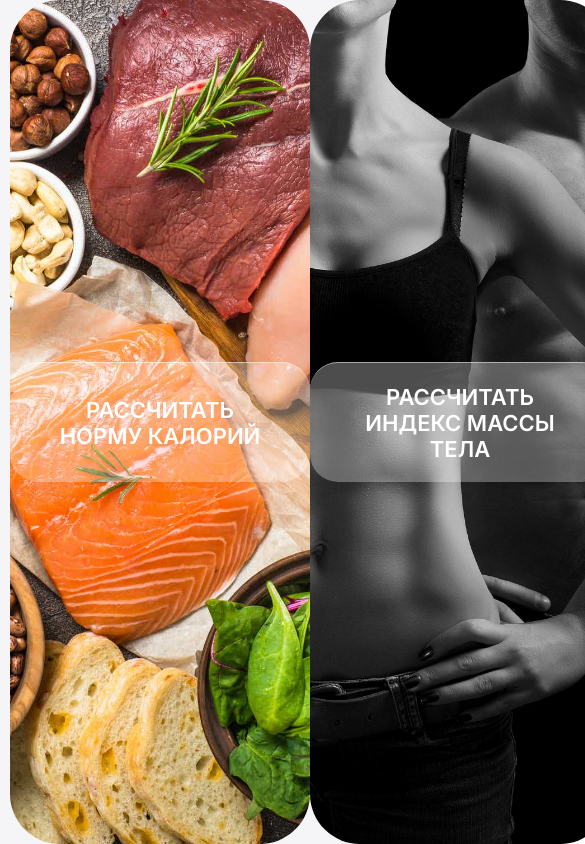
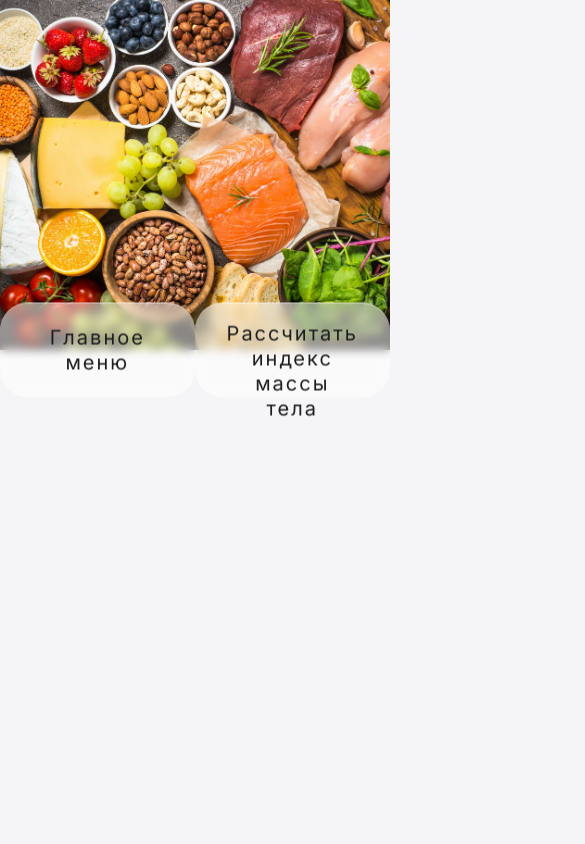
Before and after one commit to aslyubavin/project-Healthy-calculator, a website: page src/index.html in a window 390 px wide. Shown: the top 844 px of the page, 585 px wide, since content can reach past the window. Drawn offline with Linux system fonts and the light colour scheme; files that its build step writes are made by us from their sources.

Commit message:
Add header of cal page + adaptive

```diff
--- a/src/index.html
+++ b/src/index.html
@@ -8,14 +8,24 @@
     <title>Healthy Calculator</title>
 </head>
 <body>
-    <section class="menu">
+    <div class="menu">
         <div class="menu__item menu__item-cal">
-            <button class="menu__btn btn">Рассчитать<br>норму калорий</button>
+            <button class="btn btn_menu">Рассчитать<br>норму калорий</button>
         </div>
         <div class="menu__item menu__item-mass">
-            <button class="menu__btn btn">Рассчитать<br>индекс массы тела</button>
+            <button class="btn btn_menu">Рассчитать<br>индекс массы тела</button>
         </div>
-    </section>
+    </div>
+    <div class="main main-cal">
+        <header class="header">
+            <div class="container">
+                <div class="header__btns">
+                    <button class="header__btn btn btn_main">Главное меню</button>
+                    <button class="header__btn btn btn_main">Рассчитать<br>индекс массы тела</button>
+                </div>
+            </div>
+        </header>
+    </div>
     <script src="js/script.min.js"></script>
 </body>
 </html>
--- a/src/scss/blocks/_btn.scss
+++ b/src/scss/blocks/_btn.scss
@@ -3,15 +3,40 @@
     position: relative;
     cursor: pointer;
     z-index: 1000;
-    width: 380px;
-    height: 120px;
+    width: 300px;
+    height: 95px;
     padding: 18px 32px;
     border-radius: 28px;
     border: none;
-    background: rgba(255,255,255,0.2);
     border-top: 1px solid rgba(255,255,255,0.5);
-    font-size: 28px;
+    background: rgba(255,255,255,0.5);
+    font-size: 20px;
+    line-height: 125%;
     font-weight: 400;
     letter-spacing: 2px;
-    color: #fff;
+    transition: all 0.4s ease;
+
+    &_menu {
+        width: 380px;
+        height: 120px;
+        background: rgba(255,255,255,0.2);
+        font-size: 28px;
+        color: #fff;
+    }
+
+    &_main {
+        backdrop-filter: blur(5px);
+        @media(min-width: 768px) {
+            &:hover {
+                background: rgba(255,255,255,0.8);
+                transform: translateY(-10px);
+            }
+        }
+        @media(max-width: 767.98px) {
+            margin: 30px 0;
+            font-size: 16px;
+            width: 250px;
+            height: 80px;
+        }
+    }
 }
--- /dev/null
+++ b/src/scss/blocks/_header.scss
@@ -0,0 +1,36 @@
+.header {
+    position: relative;
+    width: 100%;
+    height: 350px;
+    background: url("../img/cal_photo.jpg");
+    background-repeat: no-repeat;
+    background-size: cover;
+    // @media (max-width: 767.98px) {
+    //     width: 0;
+    //     flex-direction: column;
+    // }
+
+    &__btns {
+        position: absolute;
+        width: 1100px;
+        bottom: 0;
+        left: 50%;
+        transform: translate(-50%, 50%);
+        display: flex;
+        justify-content: space-around;
+        @media (max-width: 1130px) {
+            width: 970px;
+        }
+        @media (max-width: 991.98px) {
+            width: 750px;
+        }
+        @media (max-width: 767.98px) {
+            width: auto;
+            top: 50%;
+            bottom: auto;
+            flex-direction: column;
+            justify-content: auto;
+            transform: translate(-50%, -50%);
+        }
+    }
+}
--- /dev/null
+++ b/src/scss/blocks/_main.scss
@@ -0,0 +1,4 @@
+.main {
+    display: block;
+    width: 100%;
+}
--- a/src/scss/blocks/_menu.scss
+++ b/src/scss/blocks/_menu.scss
@@ -1,9 +1,9 @@
 .menu {
+    display: none;
+    flex-direction: row;
     width: 100%;
     height: 100vh;
     padding: 0 10px;
-    display: flex;
-    flex-direction: row;
     background-color: #f5f5f7;
 
     &__item {
--- a/src/scss/style.scss
+++ b/src/scss/style.scss
@@ -11,9 +11,14 @@
 	color: #1D1D1F;
 }
 
+body {
+	background: #f5f5f7;
+}
+
 .container {
 	max-width: 1110px;
 	margin: 0 auto;
+	background: #fff;
 	@media (max-width: 1130px) {
 		max-width: 970px;
 	}
@@ -29,3 +34,5 @@
 
 @import "blocks/btn";
 @import "blocks/menu";
+@import "blocks/main";
+@import "blocks/header";
```
Also changed, not shown: dist/css/style.css, dist/css/style.min.css, dist/index.html, src/css/style.min.css, 1 other file.
